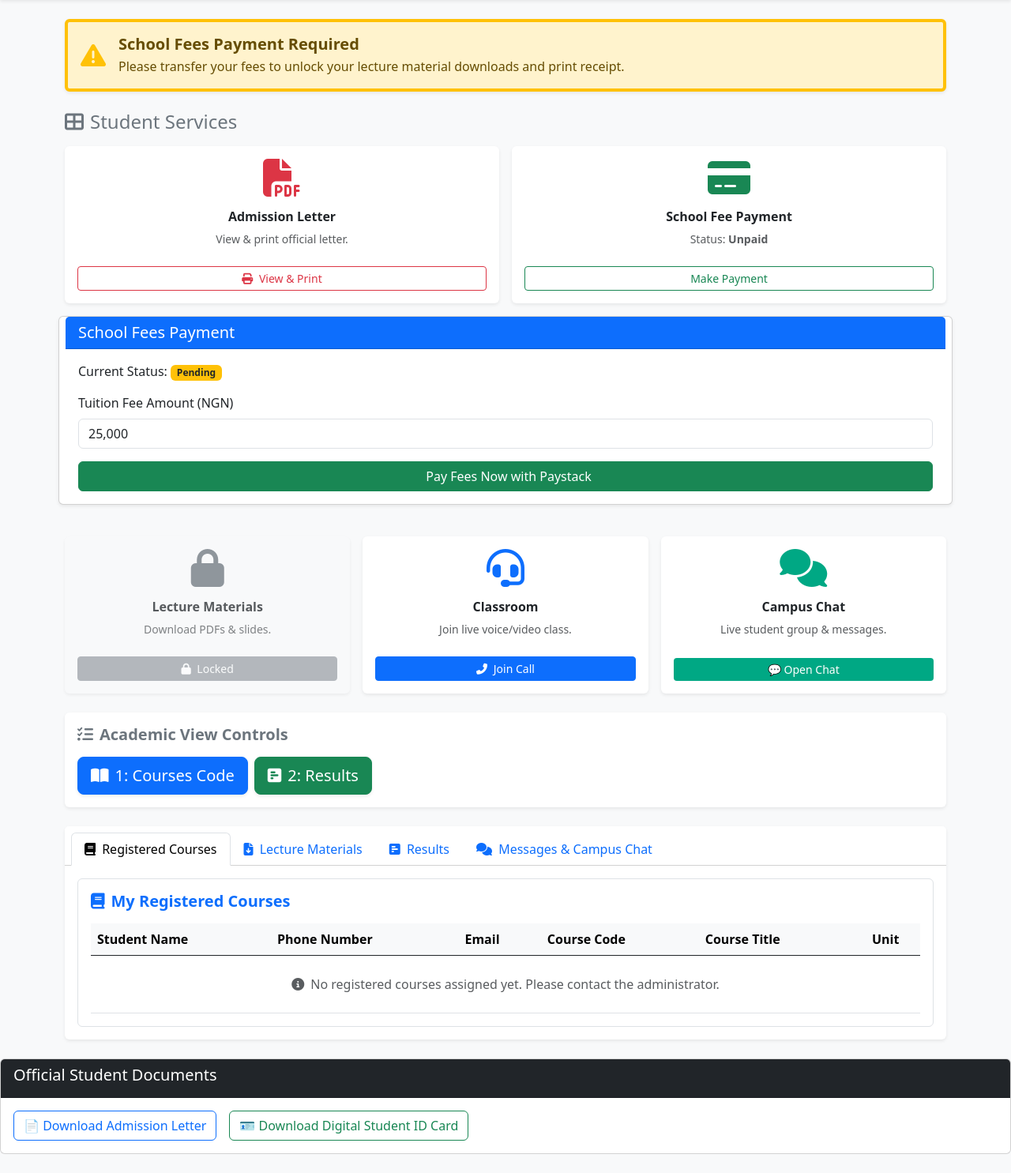
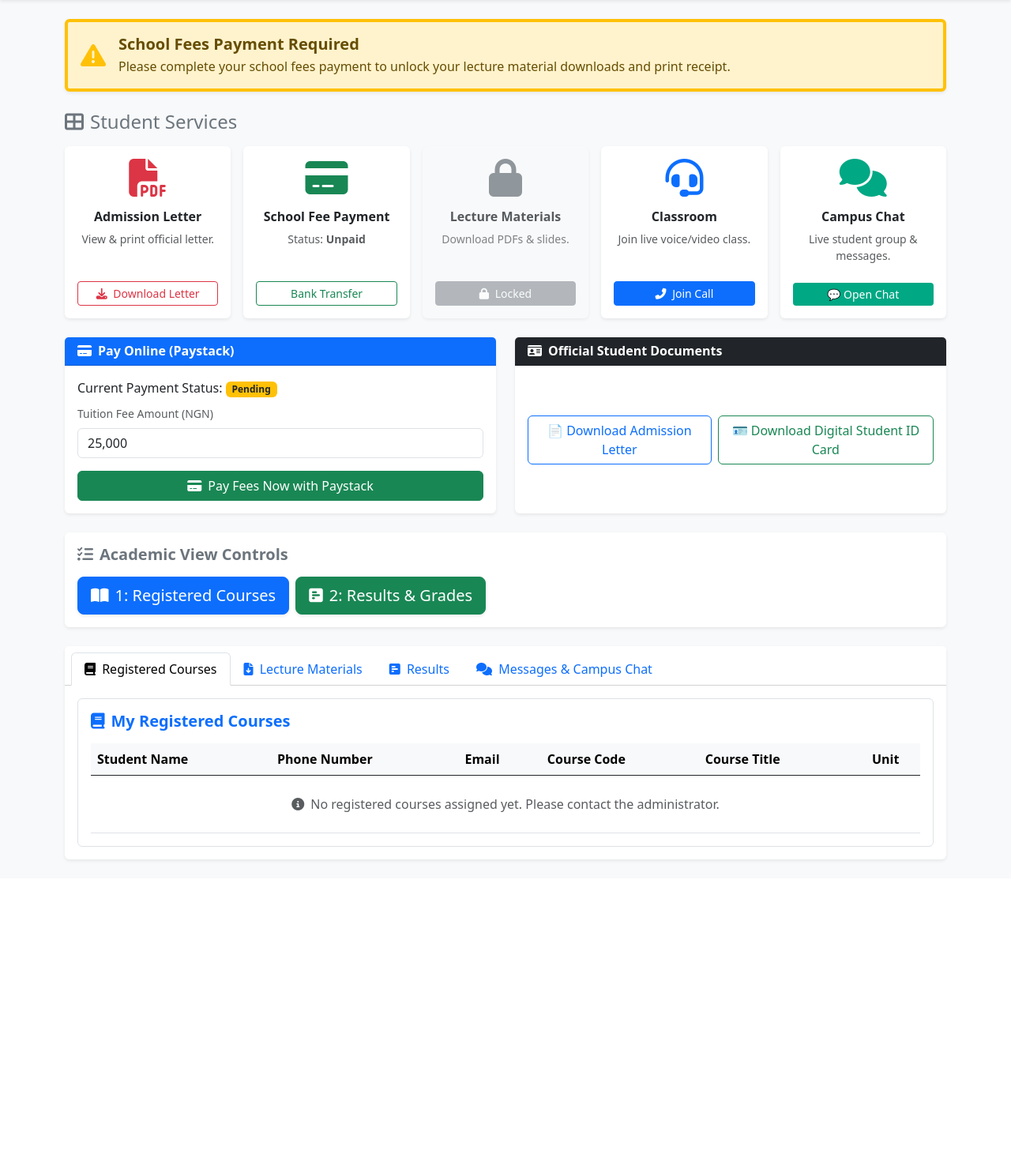
Before and after one commit to sulemanyunusabakura-jpg/magazawa-portal, a Flask app: page /student_dashboard in a window 1280 px wide. Shown: the part 56-1541 px from the top of the page at 79% size. After the commit the page ends 1147 px from the top, so only its background shows below. Run offline with Flask 3, Linux system fonts and the light colour scheme; a user stored in the database is signed in; data that the repository does not hold is empty; some libraries are stand-ins or nearby versions.

Commit message:
Update student_dashboard.html

```diff
--- a/templates/student_dashboard.html
+++ b/templates/student_dashboard.html
@@ -65,7 +65,7 @@
                     <i class="fas fa-exclamation-triangle fa-2x me-3 text-warning"></i>
                     <div>
                         <h5 class="alert-heading fw-bold mb-1">School Fees Payment Required</h5>
-                        <p class="mb-0">Please transfer your fees to unlock your lecture material downloads and print receipt.</p>
+                        <p class="mb-0">Please complete your school fees payment to unlock your lecture material downloads and print receipt.</p>
                     </div>
                 </div>
             </div>
@@ -84,9 +84,15 @@
                             <h5 class="card-title fs-6 fw-bold">Admission Letter</h5>
                             <p class="text-muted small">View & print official letter.</p>
                         </div>
-                        <button type="button" class="btn btn-outline-danger w-100 btn-sm mt-2" data-bs-toggle="modal" data-bs-target="#admissionModal">
-                            <i class="fas fa-print me-1"></i> View & Print
-                        </button>
+                        {% if student.admission_status == 'Admitted' %}
+                            <a href="{{ url_for('download_admission_letter') }}" class="btn btn-outline-danger w-100 btn-sm mt-2">
+                                <i class="fas fa-download me-1"></i> Download Letter
+                            </a>
+                        {% else %}
+                            <button type="button" class="btn btn-outline-danger w-100 btn-sm mt-2" data-bs-toggle="modal" data-bs-target="#admissionModal">
+                                <i class="fas fa-print me-1"></i> View & Print
+                            </button>
+                        {% endif %}
                     </div>
                 </div>
             </div>
@@ -106,43 +112,12 @@
                             </button>
                         {% else %}
                             <button type="button" class="btn btn-outline-success w-100 btn-sm mt-2" data-bs-toggle="modal" data-bs-target="#paymentModal">
-                                Make Payment
+                                Bank Transfer
                             </button>
                         {% endif %}
                     </div>
                 </div>
             </div>
-
-            <div class="card shadow-sm mb-4">
-    <div class="card-header bg-primary text-white">
-        <h5 class="mb-0">School Fees Payment</h5>
-    </div>
-    <div class="card-body">
-        <p>Current Status:
-            {% if student.payment_status == 'Paid' %}
-                <span class="badge bg-success">Paid</span>
-            {% else %}
-                <span class="badge bg-warning text-dark">Pending</span>
-            {% endif %}
-        </p>
-
-        {% if student.payment_status != 'Paid' %}
-            <form action="{{ url_for('initialize_paystack') }}" method="POST">
-                <div class="mb-3">
-                    <label class="form-label">Tuition Fee Amount (NGN)</label>
-                    <input type="text" class="form-control" value="25,000" readonly>
-                </div>
-                <button type="submit" class="btn btn-success w-100">
-                    <i class="bi bi-credit-card-fill me-2"></i>Pay Fees Now with Paystack
-                </button>
-            </form>
-        {% else %}
-            <div class="alert alert-success mb-0">
-                <i class="bi bi-check-circle-fill me-2"></i>Your school fees have been successfully verified!
-            </div>
-        {% endif %}
-    </div>
-</div>
 
             <!-- 3. Lecture Materials -->
             <div class="col-sm-6 col-md-4 col-lg">
@@ -196,15 +171,81 @@
 
         </div>
 
-        <!-- NEW: Dedicated Quick Access Buttons for Courses & Results -->
+        <!-- Integrated Payment & Official Documents Block -->
+        <div class="row g-4 mb-4 no-print">
+
+            <!-- Paystack Payment Box -->
+            <div class="col-md-6">
+                <div class="card shadow-sm border-0 h-100">
+                    <div class="card-header bg-primary text-white">
+                        <h5 class="mb-0 fs-6 fw-bold"><i class="fas fa-credit-card me-2"></i>Pay Online (Paystack)</h5>
+                    </div>
+                    <div class="card-body d-flex flex-column justify-content-between">
+                        <div>
+                            <p class="mb-2">Current Payment Status:
+                                {% if is_paid %}
+                                    <span class="badge bg-success">Paid</span>
+                                {% else %}
+                                    <span class="badge bg-warning text-dark">Pending</span>
+                                {% endif %}
+                            </p>
+
+                            {% if not is_paid %}
+                                <form action="{{ url_for('initialize_paystack') }}" method="POST">
+                                    <div class="mb-3">
+                                        <label class="form-label small text-muted">Tuition Fee Amount (NGN)</label>
+                                        <input type="text" class="form-control" value="25,000" readonly>
+                                    </div>
+                                    <button type="submit" class="btn btn-success w-100">
+                                        <i class="fas fa-credit-card me-2"></i>Pay Fees Now with Paystack
+                                    </button>
+                                </form>
+                            {% else %}
+                                <div class="alert alert-success mb-0">
+                                    <i class="fas fa-check-circle me-2"></i>Your school fees have been successfully verified!
+                                </div>
+                            {% endif %}
+                        </div>
+                    </div>
+                </div>
+            </div>
+
+            <!-- Official Student Documents Box -->
+            <div class="col-md-6">
+                <div class="card shadow-sm border-0 h-100">
+                    <div class="card-header bg-dark text-white">
+                        <h5 class="mb-0 fs-6 fw-bold"><i class="fas fa-id-card me-2"></i>Official Student Documents</h5>
+                    </div>
+                    <div class="card-body d-flex flex-column justify-content-center">
+                        {% if student.admission_status == 'Admitted' %}
+                            <div class="d-flex flex-column flex-sm-row gap-2">
+                                <a href="{{ url_for('download_admission_letter') }}" class="btn btn-outline-primary flex-fill">
+                                    📄 Download Admission Letter
+                                </a>
+                                <a href="{{ url_for('download_id_card') }}" class="btn btn-outline-success flex-fill">
+                                    🪪 Download Digital Student ID Card
+                                </a>
+                            </div>
+                        {% else %}
+                            <div class="alert alert-warning mb-0" role="alert">
+                                <i class="fas fa-info-circle me-1"></i> Your admission is currently pending approval. Official documents will be unlocked once approved by the Administrator.
+                            </div>
+                        {% endif %}
+                    </div>
+                </div>
+            </div>
+
+        </div>
+
+        <!-- Academic View Navigation Controls -->
         <div class="card shadow-sm border-0 mb-4 p-3 bg-white no-print">
             <h5 class="fw-bold mb-3 text-secondary"><i class="fas fa-list-check me-2"></i>Academic View Controls</h5>
             <div class="d-flex flex-wrap gap-2">
                 <button type="button" class="btn btn-primary btn-lg shadow-sm" onclick="activateTab('courses-tab')">
-                    <i class="fas fa-book-open me-2"></i>1: Courses Code
+                    <i class="fas fa-book-open me-2"></i>1: Registered Courses
                 </button>
                 <button type="button" class="btn btn-success btn-lg shadow-sm" onclick="activateTab('results-tab')">
-                    <i class="fas fa-poll-h me-2"></i>2: Results
+                    <i class="fas fa-poll-h me-2"></i>2: Results & Grades
                 </button>
             </div>
         </div>
@@ -450,26 +491,6 @@
         </div>
     </div>
 
-    <div class="card mb-4">
-    <div class="card-header bg-dark text-white">
-        <h5>Official Student Documents</h5>
-    </div>
-    <div class="card-body d-flex gap-3">
-        {% if student.admission_status == 'Admitted' %}
-            <a href="{{ url_for('download_admission_letter') }}" class="btn btn-outline-primary">
-                📄 Download Admission Letter
-            </a>
-            <a href="{{ url_for('download_id_card') }}" class="btn btn-outline-success">
-                🪪 Download Digital Student ID Card
-            </a>
-        {% else %}
-            <div class="alert alert-warning mb-0" role="alert">
-                Your admission is currently pending approval. Documents will be unlocked once approved by Admin.
-            </div>
-        {% endif %}
-    </div>
-</div>
-
     <!-- Modals (Live Call, Payment, Receipt, Admission) -->
     <div class="modal fade no-print" id="voiceCallModal" tabindex="-1" aria-hidden="true">
         <div class="modal-dialog modal-dialog-centered">
```
